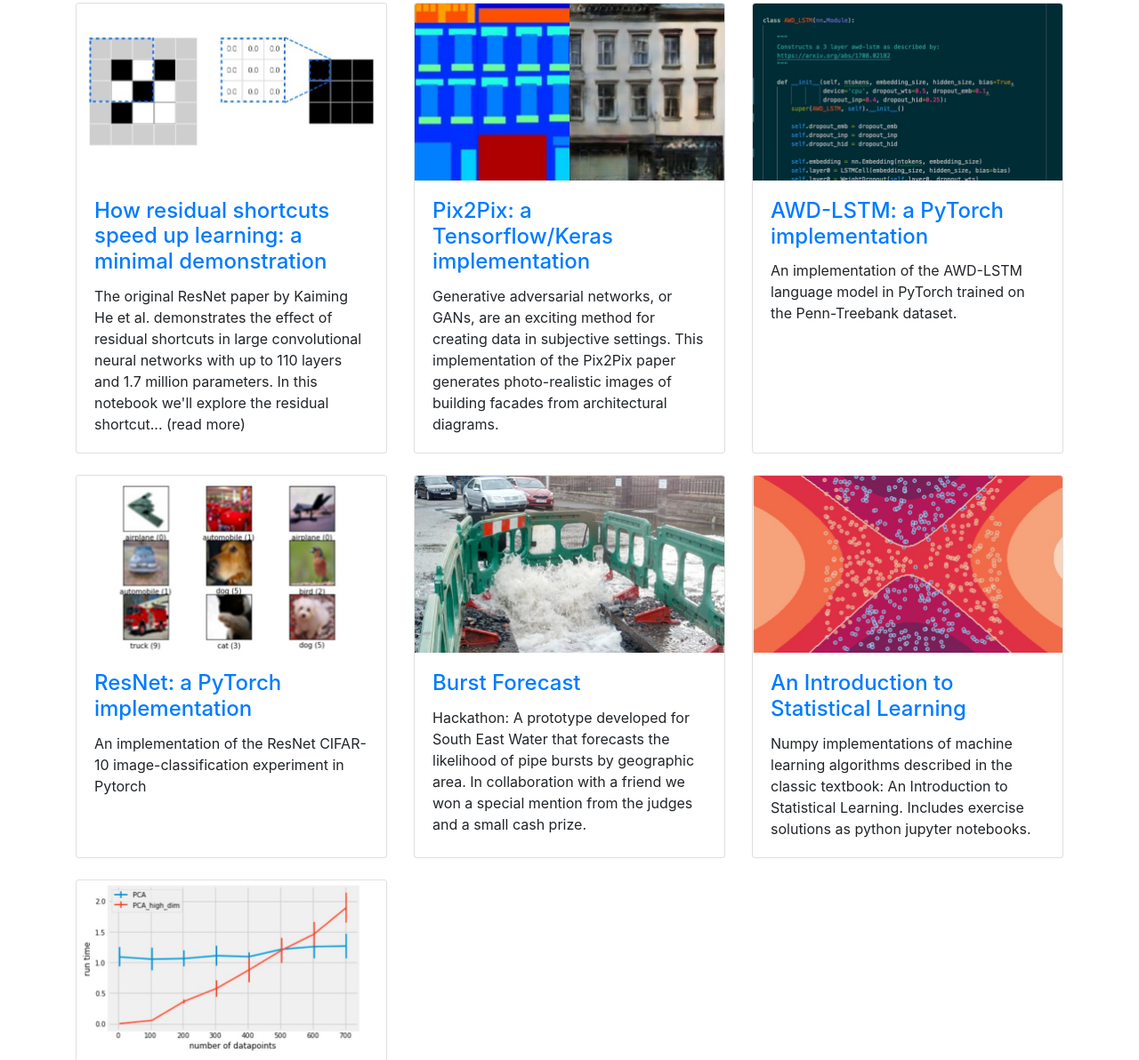
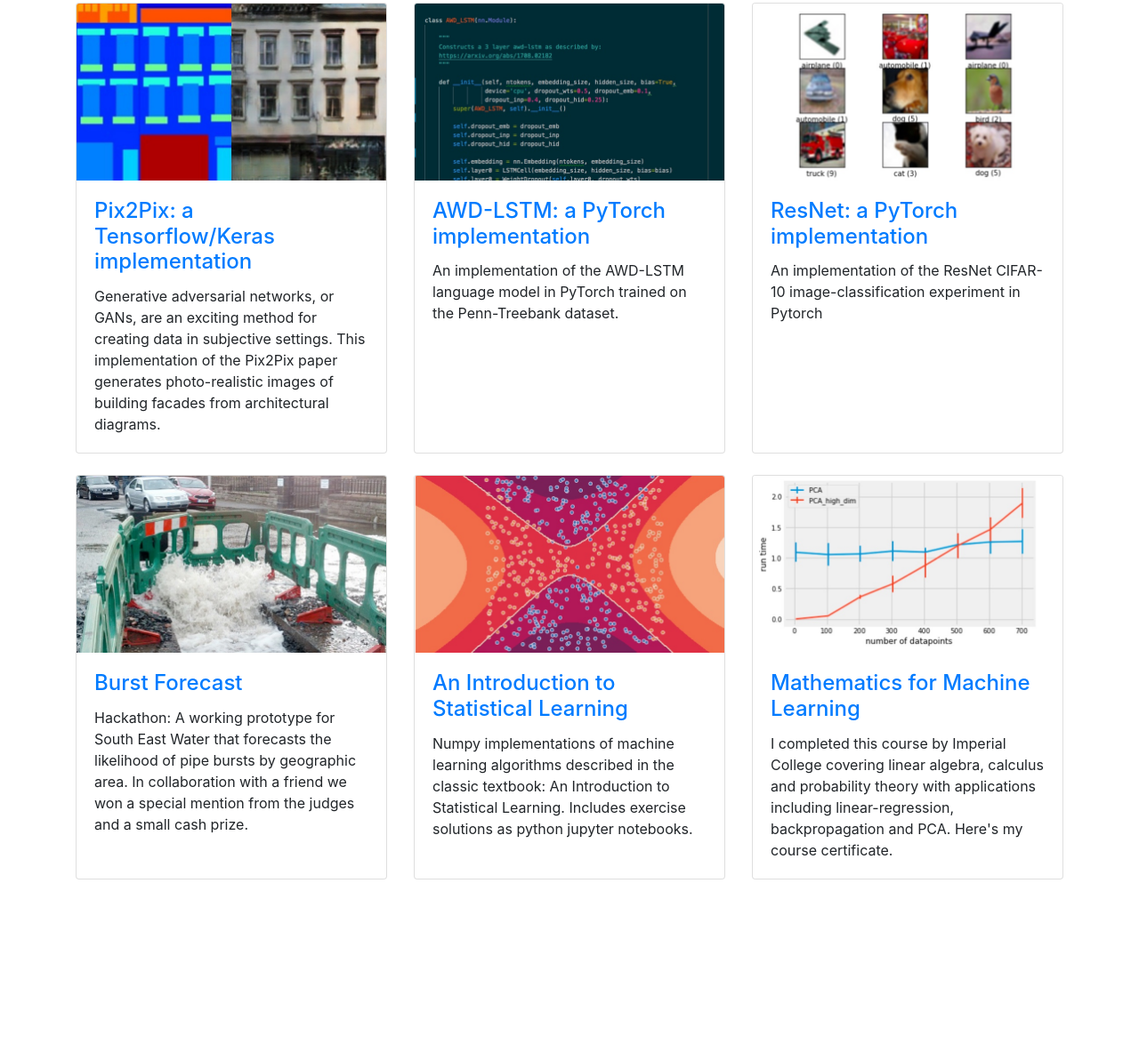
Before and after one commit to a-martyn/website, a website: page output/index.html in a window 1280 px wide. Shown: the part 149-1341 px from the top of the page at 89% size. After the commit the page ends 1162 px from the top, so only its background shows below. Drawn offline with Linux system fonts and the light colour scheme.

Commit message:
update index

```diff
--- a/output/index.html
+++ b/output/index.html
@@ -49,18 +49,6 @@
 
     <div class="col-lg-4 col-sm-6 mb-4">
         <div class="card h-100">
-        <a href="how-residual-shortcuts-speed-up-learning.html"><img class="card-img-top" src="./assets/how-residual-shortcuts-speed-up-learning.jpg" alt=""></a>
-        <div class="card-body">
-            <h4 class="card-title">
-            <a href="how-residual-shortcuts-speed-up-learning.html">How residual shortcuts speed up learning: a minimal demonstration</a>
-            </h4>
-            <p class="card-text">The original ResNet paper by Kaiming He et al. demonstrates the effect of residual shortcuts in large convolutional neural networks with up to 110 layers and 1.7 million parameters. In this notebook we'll explore the residual shortcut... (read more)</p>
-        </div>
-        </div>
-    </div>
-
-    <div class="col-lg-4 col-sm-6 mb-4">
-        <div class="card h-100">
         <a href="https://github.com/a-martyn/pix2pix"><img class="card-img-top" src="./assets/pix2pix.jpg" alt=""></a>
         <div class="card-body">
             <h4 class="card-title">
@@ -102,7 +90,7 @@
             <h4 class="card-title">
             <a href="https://docs.google.com/presentation/d/1kaTD7jr0DhJR7IDXVY0lVQ7-jD_r_qhhgqzK9_5nKRc/edit?usp=sharing">Burst Forecast</a>
             </h4>
-            <p class="card-text">Hackathon: A prototype developed for South East Water that forecasts the likelihood of pipe bursts by geographic area. In collaboration with a friend we won a special mention from the judges and a small cash prize.</p>
+            <p class="card-text">Hackathon: A working prototype for South East Water that forecasts the likelihood of pipe bursts by geographic area. In collaboration with a friend we won a special mention from the judges and a small cash prize.</p>
         </div>
         </div>
     </div>
@@ -126,7 +114,7 @@
             <h4 class="card-title">
             <a href="https://www.coursera.org/account/accomplishments/specialization/NPDCRDLHWXCH">Mathematics for Machine Learning</a>
             </h4>
-            <p class="card-text">A course by Imperial College covering linear algebra, calculus and probability theory with applications including linear-regression, backpropagation and PCA. Here's my course certificate.</p>
+            <p class="card-text">I completed this course by Imperial College covering linear algebra, calculus and probability theory with applications including linear-regression, backpropagation and PCA. Here's my course certificate.</p>
         </div>
         </div>
     </div>
```
